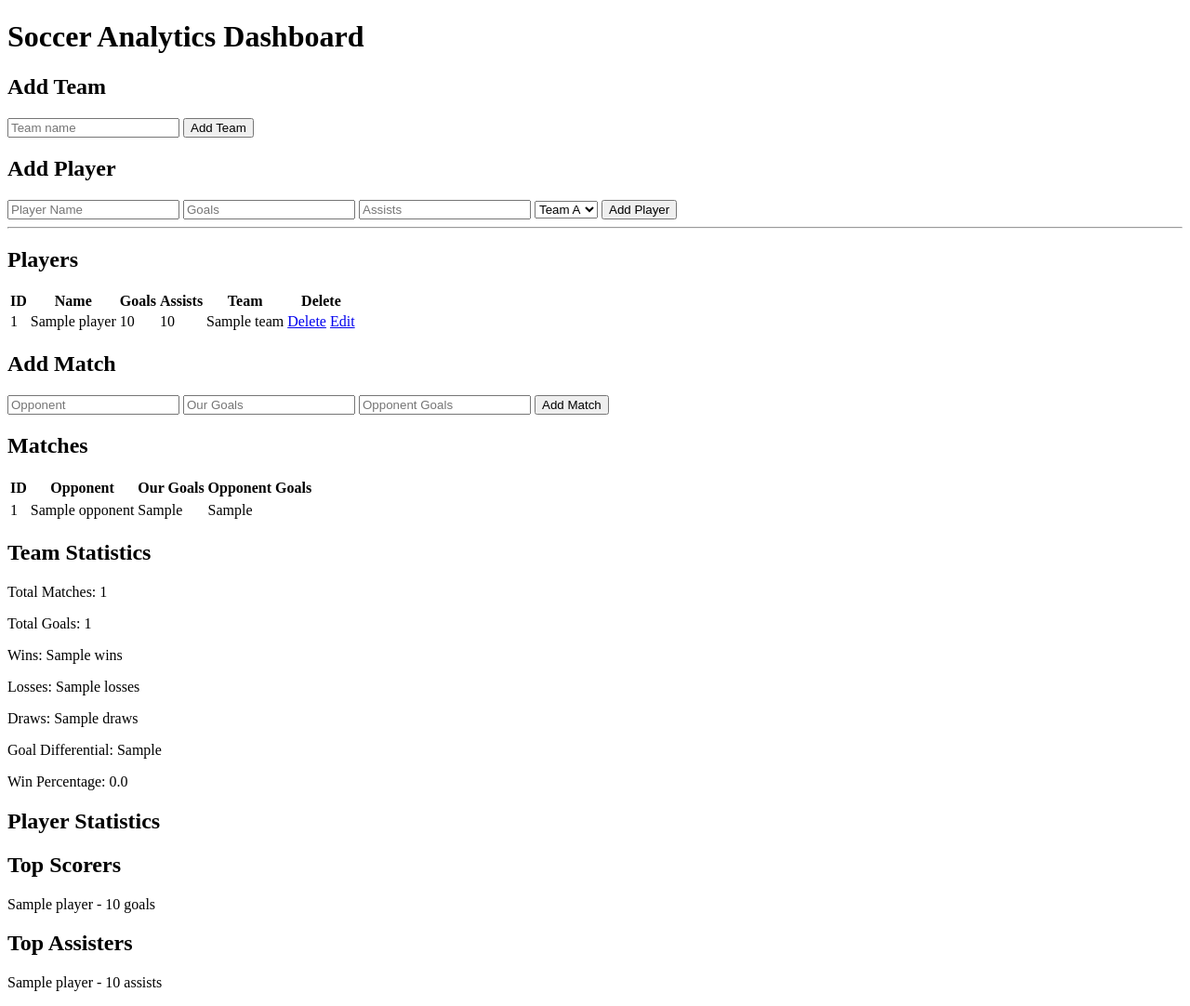
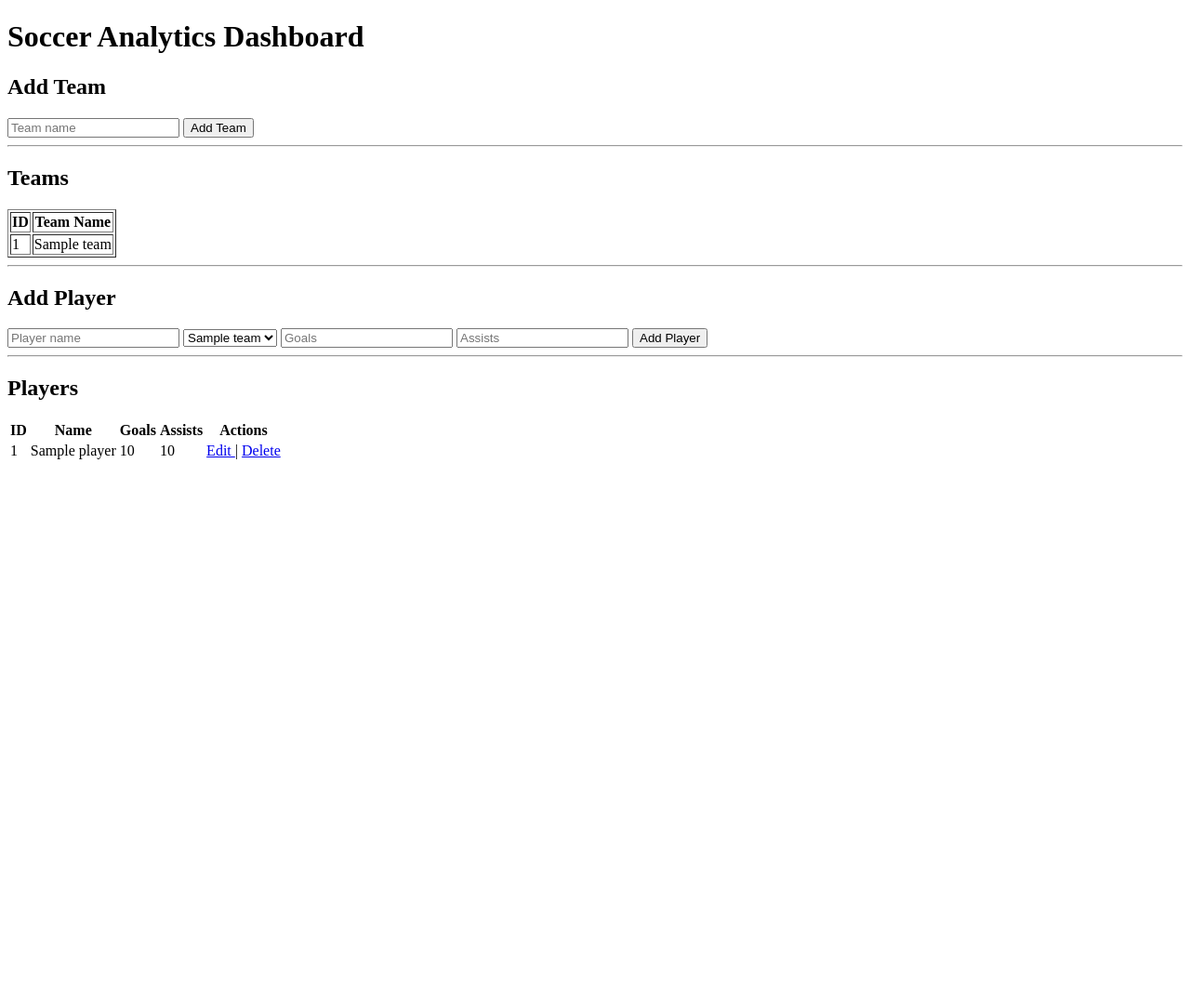
Before and after one commit to Micaiahg888/soccer-analytics, a Flask app: template templates/index.html in a window 1280 px wide. Shown: the whole page at 93% size. After the commit the page ends 494 px from the top, so only its background shows below. Run offline with Flask 3, Linux system fonts and the light colour scheme; the template is opened without the code that fills it: most values are stand-ins (such as "Sample title", 1, 10 or a date in 2020).

Commit message:
changed interface

```diff
--- a/app.py
+++ b/app.py
@@ -7,7 +7,6 @@ app = Flask(__name__)
 
 
 next_id = 1
-teams = ["Team A", "Team B"]
 matches = []
 next_match_id = 1
 
@@ -17,15 +16,20 @@ def home():
 
 	conn = get_db()
 
+	# Get Players
 	players = conn.execute(
 		"SELECT * FROM players"
 	).fetchall()
 
-	conn.close
+	# Get Teams
+	teams = conn.execute(
+		"SELECT * FROM teams"
+	).fetchall()
 
 	total_matches = len(matches)
 	total_goals = sum(match["team_goals"] for match in matches)
 
+	# stats
 	wins = 0
 	losses = 0
 	draws = 0
@@ -47,40 +51,49 @@ def home():
 
 
 
-	if players:
-		max_goals = max(p["goals"] for p in players)
-		top_scorers = [p for p in players if p["goals"] == max_goals]
-	else:
-		top_scorers = []
+	top_scorers = conn.execute(
+		"""
+		SELECT *
+		FROM players
+		ORDER BY goals DESC
+		LIMIT 5
+		"""
+	).fetchall()
 
 
 
-	if players:
-		max_assists = max(p["assists"] for p in players)
-		top_assisters = [p for p in players if p["assists"] == max_assists]
-	else:
-		top_assisters = []
+	top_assisters = conn.execute(
+		"""
+		SELECT *
+		FROM players
+		ORDER by assists DESC
+		LIMIT 5
+		"""
+	).fetchall()
 
-	return render_template("index.html", players=players, matches=matches, total_matches=total_matches, total_goals=total_goals, goal_differential=goal_differential,
+	conn.close()
+
+	return render_template("index.html", players=players, teams=teams, matches=matches, total_matches=total_matches, total_goals=total_goals, goal_differential=goal_differential,
 win_percentage=win_percentage, top_scorers=top_scorers, top_assisters=top_assisters)
 
-@app.route("/add", methods=["POST"])
+@app.route("/add_player", methods=["POST"])
 def add_player():
 	global next_id, players
 
 	name = request.form["name"]
 	goals = int(request.form["goals"])
 	assists = int(request.form["assists"])
-	team = request.form["team"]
+	team_id = request.form["team_id"]
 
 	conn = get_db()
 
 	conn.execute(
 		"""
-		INSERT INTO players (name, goals, assists)
-		VALUES (?, ?, ?)
+		INSERT INTO players (team_id, name, goals, assists)
+		VALUES (?, ?, ?, ?)
 		""",
 		(
+			team_id,
 			name,
 			goals,
 			assists
--- a/templates/index.html
+++ b/templates/index.html
@@ -1,10 +1,13 @@
 
 <!DOCTYPE html>
 <html>
+
 <head>
 	<title>Soccer Analytics</title>
 </head>
+
 <body>
+
 <h1>Soccer Analytics Dashboard</h1>
 
 <h2>Add Team</h2>
@@ -14,114 +17,142 @@
 	<input
 		type="text"
 		name="name"
-		placeholder="Team name">
-		<button>
+		placeholder="Team name"
+		required
+	>
+
+	<button type="submit">
 		Add Team
 	</button>
+
 </form>
 
+<hr>
+
+<h2>Teams</h2>
+
+<table border="1">
+
+<tr>
+	<th>ID</th>
+	<th>Team Name</th>
+</tr>
+
+{% for team in teams%}
+
+<tr>
+	<td>
+		{{ team.id }}
+	</td>
+
+	<td>
+		{{ team.name }}
+	</td>
+
+</tr>
+
+{% endfor %}
+
+</table>
+
+<hr>
 
 <h2>Add Player</h2>
 
-	<form action="/add" method="POST">
-		<input name="name" placeholder="Player Name" required>
-		<input name="goals" type="number" placeholder="Goals" required>
-		<input name="assists" type="number" placeholder="Assists" required>
-		<select name="team">
-			<option value="Team A">Team A</option>
-			<option value="Team B">Team B</option>
+<form method="POST" action="/add_player">
+
+	<input
+		type="text"
+		name="name"
+		placeholder="Player name"
+		required
+	>
+
+	<select name="team_id">
+
+		{% for team in teams %}
+
+		<option value="{{ team.id }}">
+			{{ team.name }}
+		</option>
+
+		{% endfor %}
+
 	</select>
-		<button type="submit">Add Player</button>
+
+	<input
+		type="number"
+		name="goals"
+		placeholder="Goals"
+	>
+
+	<input
+		type="number"
+		name="assists"
+		placeholder="Assists"
+	>
+
+	<button type="submit">
+
+		Add Player
+	</button>
+
 </form>
+
 
 <hr>
 
 <h2>Players</h2>
 
-	<table boarder="1">
+<table boorder="1">
+
 <tr>
 	<th>ID</th>
 	<th>Name</th>
 	<th>Goals</th>
 	<th>Assists</th>
-			<th>Team</>
-			<th>Delete</th>
+	<th>Actions</th>
 </tr>
 
+{% for player in players %}
 
-		{% for player in players %}
 <tr>
-			<td>{{ player.id }}</td>
-			<td>{{ player.name }}</td>
-			<td>{{ player.goals }}</td>
-			<td>{{ player.assists }}</td>
-			<td>{{ player.team }}</td>
 	<td>
-				<a href="/delete/{{ player.id }}">Delete</a>
-				<a href="/edit/{{ player.id }}">Edit</a>
+		{{ player.id }}
 	</td>
+
+	<td>
+		{{ player.name }}
+	</td>
+
+	<td>
+		{{ player.goals }}
+	</td>
+
+	<td>
+		{{ player.assists }}
+	</td>
+
+	<td>
+
+		<a href="/edit/{{ player.id }}">
+			Edit
+		</a>
+
+		|
+
+		<a href="/delete/{{ player.id }}">
+			Delete
+		</a>
+
+	</td>
+
 </tr>
+
 {% endfor %}
+
 </table>
 
-	<h2>Add Match</h2>
+</body>
 
-	<form action="/add_match" method="POST">
-		<input name="opponent" placeholder="Opponent" required>
-		<input name="team_goals" type="number" placeholder="Our Goals" required>
-		<input name="opponent_goals" type="number" placeholder="Opponent Goals" required>
-
-		<button type="submit">Add Match</button>
-	</form>
-
-
-	<h2>Matches</h2>
-
-	<table boarder="1">
-
-		<tr>
-			<th>ID</th>
-			<th>Opponent</th>
-			<th>Our Goals</th>
-			<th>Opponent Goals</th>
-		<tr>
-
-		{% for match in matches %}
-		<tr>
-
-			<td>{{ match.id }}</td>
-			<td>{{ match.opponent }}</td>
-			<td>{{ match.team_goals }}</td>
-			<td>{{ match.opponent_goals }}</td>
-		</tr>
-		{% endfor %}
-	</table>
-
-	<h2>Team Statistics</h2>
-
-	<p>Total Matches: {{ total_matches }}</p>
-	<p>Total Goals: {{ total_goals }}</p>
-	<p>Wins: {{ wins }}</p>
-	<p>Losses: {{ losses }}</p>
-	<p>Draws: {{ draws }}</p>
-	<p>Goal Differential: {{ goal_differential }}</p>
-	<p>Win Percentage: {{ "%.1f"|format(win_percentage) }}</p>
-
-	<h2>Player Statistics</h2>
-
-	<h2>Top Scorers</h2>
-
-	{% for player in top_scorers %}
-	<p>{{ player.name }} - {{ player.goals }} goals</p>
-	{% endfor %}
-
-
-
-	<h2>Top Assisters</h2>
-
-	{% for player in top_assisters %}
-	<p>{{ player.name }} - {{ player.assists }} assists</p>
-	{% endfor %}
-
-</body>
 </html>
```
Also changed, not shown: soccer.db. Lines whose indentation alone changed are shown as unchanged.
